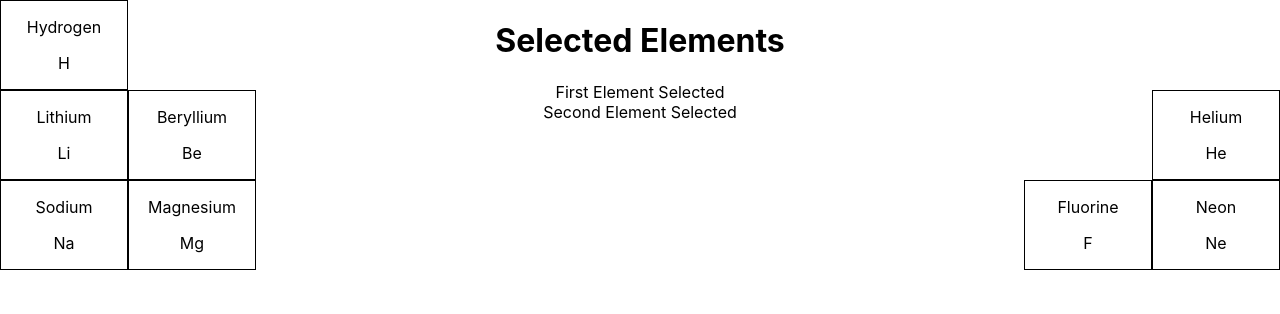
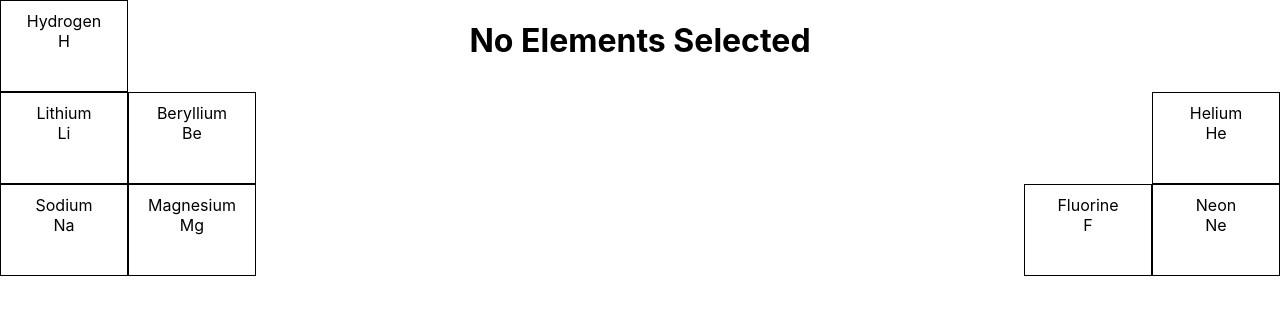
Before and after one commit to commanderking/periodic-table, a React (Create React App) app: page / in a window 1280 px wide. Shown: the top 314 px of the page. Built offline with nearby package versions, Linux system fonts and the light colour scheme.

Commit message:
add ability to add elements to middle mix container

```diff
--- a/src/components/ElementBlock.tsx
+++ b/src/components/ElementBlock.tsx
@@ -1,4 +1,4 @@
-import React, { useState } from "react";
+import React from "react";
 /** @jsx jsx */
 import { css, jsx } from "@emotion/core";
 
@@ -10,11 +10,13 @@ interface Element {
 const ElementBlock = ({
   element,
   clickHandler,
-  isSelected
+  isSelected,
+  addElement
 }: {
   element: Element;
   clickHandler: any;
   isSelected: boolean;
+  addElement: any;
 }) => {
   const isSelectedBackgroundColor = isSelected ? "red" : "white";
   return (
@@ -26,10 +28,33 @@ const ElementBlock = ({
         border: 1px solid black;
         cursor: pointer;
         background-color: ${isSelectedBackgroundColor};
+        padding: 10px;
+        height: 70px;
       `}
     >
-      <p>{element.name}</p>
-      <p>{element.symbol}</p>
+      <p
+        css={css`
+          margin: 0;
+        `}
+      >
+        {element.name}
+      </p>
+      <p
+        css={css`
+          margin: 0;
+        `}
+      >
+        {element.symbol}
+      </p>
+      {isSelected && (
+        <button
+          onClick={() => {
+            addElement(element);
+          }}
+        >
+          Add
+        </button>
+      )}
     </div>
   );
 };
--- a/src/components/ElementGroup.tsx
+++ b/src/components/ElementGroup.tsx
@@ -1,4 +1,4 @@
-import React, { useState } from "react";
+import React from "react";
 import ElementBlock from "./ElementBlock";
 /** @jsx jsx */
 import { jsx, css } from "@emotion/core";
@@ -12,12 +12,16 @@ const ElementGroup = ({
   elements,
   selectedElement,
   setElement,
+  addElement,
+  hasSelectedMaxElements,
   id
 }: {
   id: string;
   elements: Array<Element>;
   selectedElement: string;
+  addElement: any;
   setElement: any;
+  hasSelectedMaxElements: boolean;
 }) => {
   return (
     <div
@@ -26,6 +30,7 @@ const ElementGroup = ({
         display: flex;
         flex-direction: column;
         justify-content: flex-end;
+        opacity: ${hasSelectedMaxElements ? 0.2 : 1};
       `}
     >
       {elements.map(element => {
@@ -35,9 +40,14 @@ const ElementGroup = ({
             key={element.symbol}
             element={element}
             clickHandler={(element: string) => {
-              setElement(element);
+              if (!hasSelectedMaxElements) {
+                setElement(element);
+              }
             }}
-            isSelected={isSelected}
+            addElement={(element: Object) => {
+              addElement(element);
+            }}
+            isSelected={isSelected && !hasSelectedMaxElements}
           />
         );
       })}
--- a/src/components/ElementPreviewBlock.tsx
+++ b/src/components/ElementPreviewBlock.tsx
@@ -1,5 +1,7 @@
 import React from "react";
 
-const ElementPreviewBlock = ({}) => {
-  return <div />;
+const ElementPreviewBlock = ({ setAddedElements }: any) => {
+  return <div>Hey</div>;
 };
+
+export default ElementPreviewBlock;
--- a/src/components/SelectedElementsPreview.tsx
+++ b/src/components/SelectedElementsPreview.tsx
@@ -1,11 +1,24 @@
 import React from "react";
+/** @jsx jsx */
+import { css, jsx } from "@emotion/core";
 
-const SelectedElementsPreview = () => {
+const SelectedElementsPreview = ({ addedElements }: any) => {
   return (
     <div id="ElementsPreview">
-      <h1>Selected Elements</h1>
-      <div>First Element Selected</div>
-      <div>Second Element Selected</div>
+      {addedElements.length === 0 ? (
+        <h1>No Elements Selected</h1>
+      ) : (
+        <h1>Selected Elements</h1>
+      )}
+      {addedElements.map((element: any) => {
+        return (
+          <div>
+            <p>{element.name}</p>
+            <p>{element.symbol}</p>
+            <span>X</span>
+          </div>
+        );
+      })}
     </div>
   );
 };
--- a/src/examples/ElementGroupExample.tsx
+++ b/src/examples/ElementGroupExample.tsx
@@ -2,14 +2,20 @@ import React, { useEffect, useState } from "react";
 import ElementGroup from "../components/ElementGroup";
 import { fetchPeriodicTableDataGroupedByColumn } from "../requests/periodicTable";
 import SelectedElementsPreview from "../components/SelectedElementsPreview";
+import ElementPreviewBlock from "../components/ElementPreviewBlock";
+import ElementBlock from "../components/ElementBlock";
 /** @jsx jsx */
 import { jsx, css } from "@emotion/core";
 
 const ElementGroupExample = () => {
   const [elementsByColumn, setElements] = useState({});
   const [selectedElement, setSelectedElement] = useState("");
-  const [addedElements, setAddedElements] = useState([]);
+  const [addedElements, addSelectedElement] = useState([]);
 
+  const addElement = (element: Object) => {
+    // @ts-ignore
+    addSelectedElement([...addedElements, element]);
+  };
   const fetchDataAndUpdateElementsState = async () => {
     const periodicTableDataByColumn = await fetchPeriodicTableDataGroupedByColumn();
     await setElements(periodicTableDataByColumn);
@@ -19,6 +25,7 @@ const ElementGroupExample = () => {
     fetchDataAndUpdateElementsState();
   }, []);
 
+  const hasSelectedMaxElements = addedElements.length === 2;
   return (
     <div
       id="ElementGroupExample"
@@ -32,6 +39,8 @@ const ElementGroupExample = () => {
         elements={elementsByColumn[1] || []}
         selectedElement={selectedElement}
         setElement={setSelectedElement}
+        addElement={addElement}
+        hasSelectedMaxElements={hasSelectedMaxElements}
         id="akaliMetals"
       />
       <ElementGroup
@@ -39,14 +48,20 @@ const ElementGroupExample = () => {
         elements={elementsByColumn[2] || []}
         selectedElement={selectedElement}
         setElement={setSelectedElement}
+        addElement={addElement}
+        hasSelectedMaxElements={hasSelectedMaxElements}
         id="alkaliEarthMetals"
       />
-      <SelectedElementsPreview />
+      <div id="ElementsPreview">
+        <SelectedElementsPreview addedElements={addedElements} />
+      </div>{" "}
       <ElementGroup
         // @ts-ignore
         elements={elementsByColumn[17] || []}
         selectedElement={selectedElement}
         setElement={setSelectedElement}
+        addElement={addElement}
+        hasSelectedMaxElements={hasSelectedMaxElements}
         id="Halogens"
       />
       <ElementGroup
@@ -54,6 +69,8 @@ const ElementGroupExample = () => {
         elements={elementsByColumn[18] || []}
         selectedElement={selectedElement}
         setElement={setSelectedElement}
+        addElement={addElement}
+        hasSelectedMaxElements={hasSelectedMaxElements}
         id="NobleGases"
       />
     </div>
```
